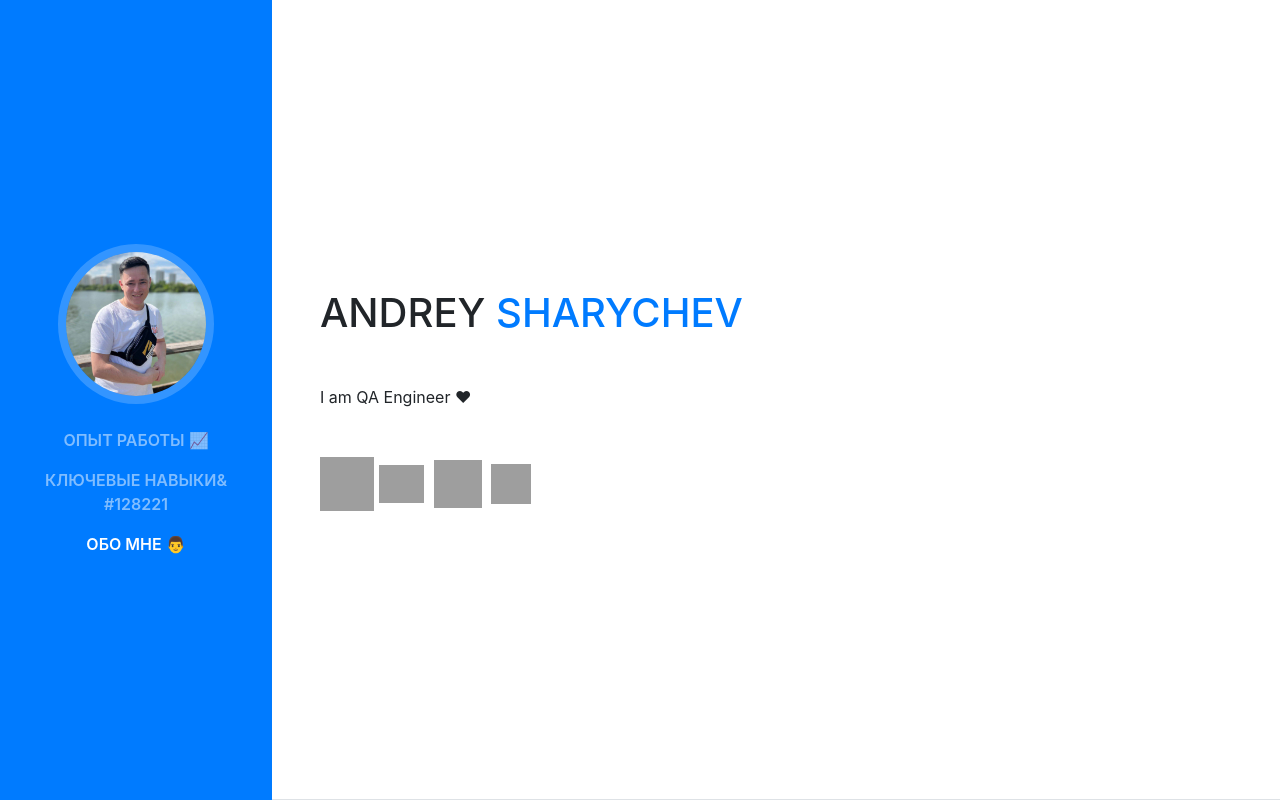
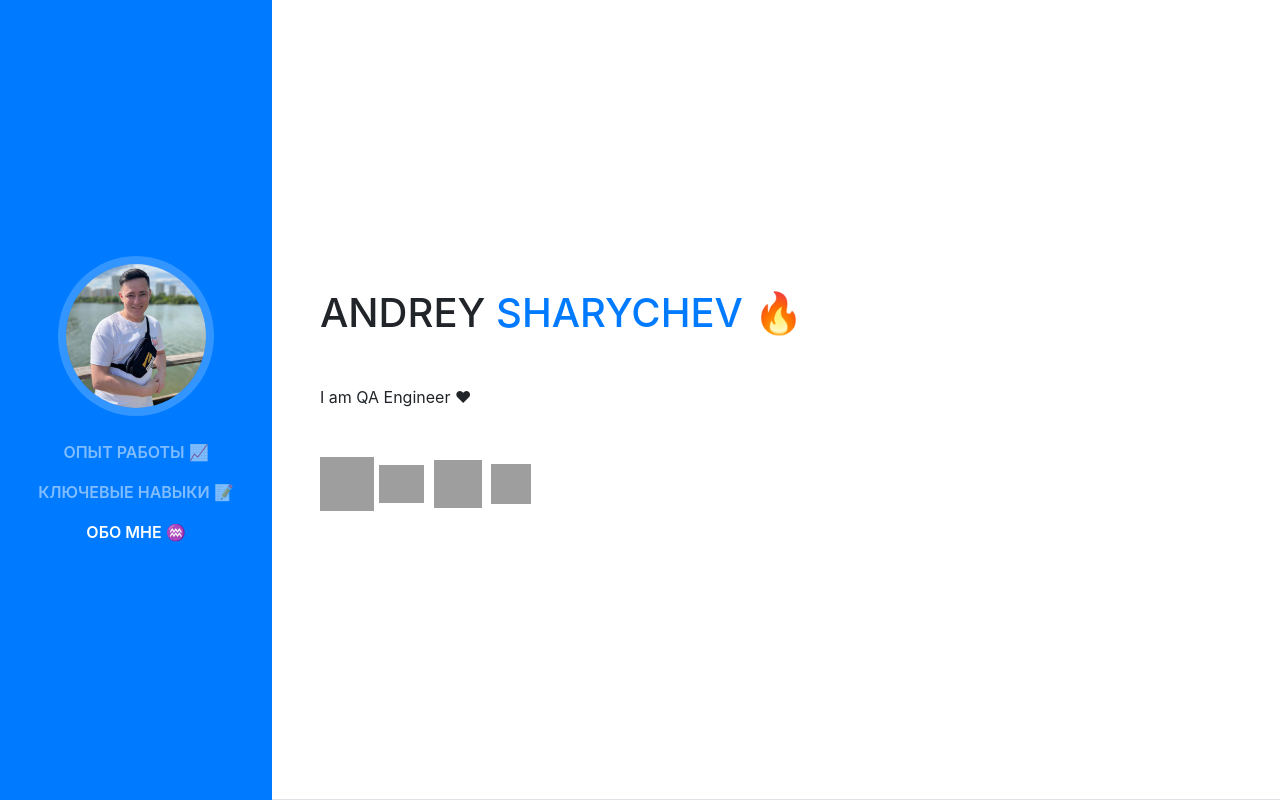
Before and after one commit to sharychev/repository-CV, a website with bundled scripts: page index.html in a window 1280 px wide. Shown: the top 800 px of the page. Built offline with nearby package versions, Linux system fonts and the light colour scheme; grey boxes are pictures that could not be loaded; a web font is replaced by a local one.

```diff
--- a/index.html
+++ b/index.html
@@ -45,10 +45,10 @@
             <a class="nav-link js-scroll-trigger" href="#experience">Опыт работы &#128200</a>
           </li>
           <li class="nav-item">
-            <a class="nav-link js-scroll-trigger" href="#skills">Ключевые навыки& #128221</a>
+            <a class="nav-link js-scroll-trigger" href="#skills">Ключевые навыки &#128221</a>
           </li>
           <li class="nav-item">
-            <a class="nav-link js-scroll-trigger" href="#interests">Обо мне &#128104</a>
+            <a class="nav-link js-scroll-trigger" href="#interests">Обо мне &#9810</a>
           </li>
         </ul>
       </div>
@@ -59,7 +59,7 @@
       <section class="resume-section p-3 p-lg-5 d-flex d-column" id="about">
         <div class="my-auto">
           <h1 class="mb-0">Andrey
-            <span class="text-primary">Sharychev</span>
+            <span class="text-primary">Sharychev &#128293</span>
           </h1>
           <div class="subheading mb-5">
             <!-- <a href="mailto:name@email.com">as.sharychev@gmail.com</a> -->
```
